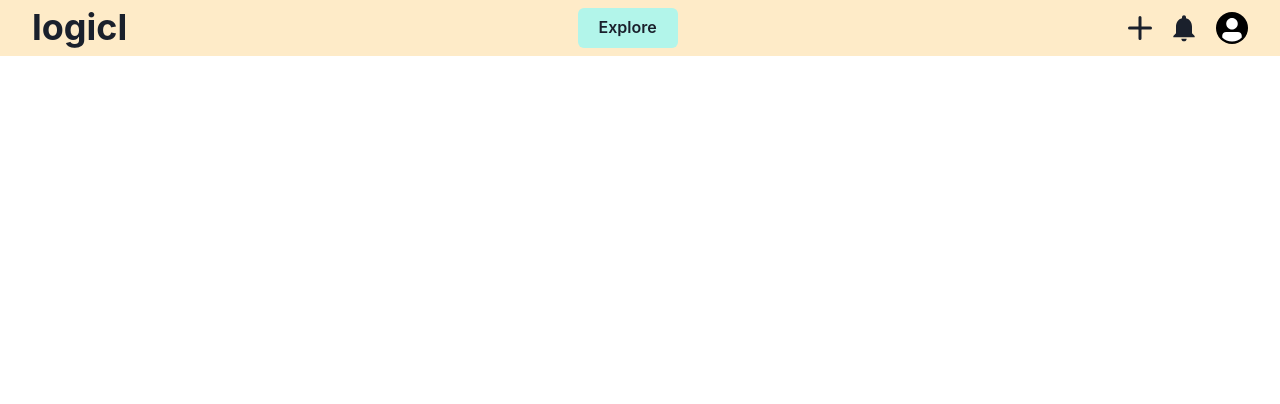
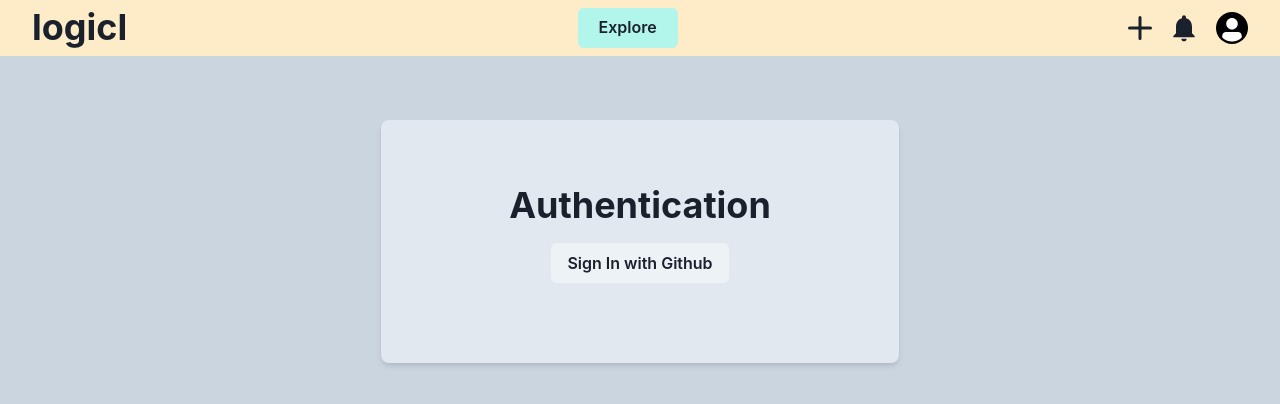
Before and after one commit to keremesen/logicl-poc, a React (Create React App) app: page /auth in a window 1280 px wide. Shown: the top 404 px of the page. Built offline with nearby package versions, Linux system fonts and the light colour scheme; no server answers.

Commit message:
Auth page and authentication

```diff
--- a/package.json
+++ b/package.json
@@ -10,6 +10,7 @@
     "@testing-library/jest-dom": "^5.11.9",
     "@testing-library/react": "^11.2.3",
     "@testing-library/user-event": "^12.6.0",
+    "firebase": "^8.2.3",
     "framer-motion": "^3.2.1",
     "react": "^17.0.1",
     "react-dom": "^17.0.1",
--- a/public/index.html
+++ b/public/index.html
@@ -7,13 +7,8 @@
     <meta name="theme-color" content="#000000" />
     <meta
       name="description"
-      content="Web site created using create-react-app"
+      content="Share ideas with instant feedbacks."
     />
-    <link rel="apple-touch-icon" href="%PUBLIC_URL%/logo192.png" />
-    <!--
-      manifest.json provides metadata used when your web app is installed on a
-      user's mobile device or desktop. See https://developers.google.com/web/fundamentals/web-app-manifest/
-    -->
     <link rel="manifest" href="%PUBLIC_URL%/manifest.json" />
     <!--
       Notice the use of %PUBLIC_URL% in the tags above.
--- a/src/App.js
+++ b/src/App.js
@@ -2,19 +2,20 @@ import { Flex } from "@chakra-ui/react";
 import NavBar from "./components/NavBar";
 import ExplorePage from "./Pages/ExplorePage";
 import Main from "./Pages/Main";
+import Auth from "./Pages/Auth";
 import { BrowserRouter as Router, Switch, Route } from "react-router-dom";
+import { AuthProvider } from "./context/AuthContext";
 
 function App() {
   return (
     <Router>
+      <AuthProvider>
         <NavBar />
         <Flex
           w="100vw"
-        h={100 % -7}
           direction="row"
           align="center"
           justify="center"
-        width="100%"
           height="auto"
           bgColor="#CBD5E0"
         >
@@ -26,8 +27,13 @@ function App() {
             <Route path="/explore">
               <ExplorePage />
             </Route>
+
+            <Route path="/auth">
+              <Auth />
+            </Route>
           </Switch>
         </Flex>
+      </AuthProvider>
     </Router>
   );
 }
--- /dev/null
+++ b/src/Pages/Auth.js
@@ -0,0 +1,66 @@
+import { Button, Flex, Heading } from "@chakra-ui/react";
+import React from "react";
+import { useAuth } from "../context/AuthContext";
+
+const Auth = () => {
+  const auth = useAuth();
+  console.log(auth.user)
+  return (
+    <Flex direction="column" h="93vh" p={16}>
+      <Flex
+        direction="column"
+        align="center"
+        bgColor="gray.200"
+        py={16}
+        px={32}
+        borderRadius={8}
+        boxShadow="md"
+      >
+        <Heading>Authentication</Heading>
+        <Flex my={4} direction="column">
+          {auth.user ? (
+            <>
+              <Button mx={4} colorScheme="gray" onClick={auth.signout}>
+                Sign Out
+              </Button>
+            </>
+          ) : (
+            <>
+              <Button mx={4} colorScheme="gray" onClick={auth.signinWithGitHub}>
+                Sign In with Github
+              </Button>
+            </>
+          )}
+        </Flex>
+      </Flex>
+    </Flex>
+  );
+};
+
+/*
+<FormControl id="email" isRequired>
+            <FormLabel>Email address</FormLabel>
+            <Input
+              type="email"
+              placeholder="name@site.com"
+              onChange={(e) => setEmail(e.target.value)}
+            />
+          </FormControl>
+          <FormControl id="password">
+            <FormLabel>Password</FormLabel>
+            <Input
+              type="password"
+              placeholder="Password"
+              onChange={(e) => setPassword(e.target.value)}
+            />
+          </FormControl>
+          <FormControl id="submitButton" mt={4}>
+            <Button
+              colorScheme="teal"
+              isDisabled={email.length < 6 || password.length < 6}
+            >
+              Sign In
+            </Button>
+
+*/
+export default Auth;
--- a/src/components/NavBar.js
+++ b/src/components/NavBar.js
@@ -1,8 +1,10 @@
 import { Flex, Avatar, Heading, Stack, Button } from "@chakra-ui/react";
 import { BellIcon, AddIcon } from "@chakra-ui/icons";
 import { Link } from "react-router-dom";
+import { useAuth } from "../context/AuthContext";
 
 const NavBar = () => {
+  const auth = useAuth();
   return (
     <Flex
       as="nav"
@@ -24,7 +26,10 @@ const NavBar = () => {
       <Stack direction="row" spacing="16px" align="center">
         <AddIcon boxSize={6} />
         <BellIcon boxSize={8} />
-        <Avatar boxSize={8} bgColor="#000" />
+
+        <Link to="/auth">
+          <Avatar boxSize={8} bgColor="#000" src={auth.user ? auth.user.photoUrl : ''} />
+        </Link>
       </Stack>
     </Flex>
   );
--- /dev/null
+++ b/src/context/AuthContext.js
@@ -0,0 +1,66 @@
+import React, { useState, useEffect, useContext, createContext } from "react";
+
+import firebase from "../libs/firebase";
+
+const authContext = createContext();
+
+export function AuthProvider({ children }) {
+  const auth = useProvideAuth();
+  return <authContext.Provider value={auth}>{children}</authContext.Provider>;
+}
+
+export const useAuth = () => {
+  return useContext(authContext);
+};
+
+function useProvideAuth() {
+  const [user, setUser] = useState(null);
+
+  const handleUser = async (rawUser) => {
+    if (rawUser) {
+      const user = await formatUser(rawUser);
+      setUser(user);
+      return user;
+    } else {
+      setUser(false);
+      return false;
+    }
+  };
+
+  const signinWithGitHub = () => {
+    return firebase
+      .auth()
+      .signInWithPopup(new firebase.auth.GithubAuthProvider())
+      .then((response) => {
+        handleUser(response.user);
+      });
+  };
+
+  const signout = () => {
+    return firebase
+      .auth()
+      .signOut()
+      .then(() => handleUser(false));
+  };
+
+  useEffect(() => {
+    const unsubscribe = firebase.auth().onIdTokenChanged(handleUser);
+
+    return () => unsubscribe();
+  }, []);
+
+  return {
+    user,
+    signinWithGitHub,
+    signout,
+  };
+}
+
+const formatUser = async (user) => {
+  return {
+    uid: user.uid,
+    email: user.email,
+    name: user.displayName,
+    photoUrl: user.photoURL,
+  };
+};
--- /dev/null
+++ b/src/libs/firebase.js
@@ -0,0 +1,18 @@
+import firebase from 'firebase/app';
+import 'firebase/auth';
+
+const FIREBASE_CONFIG = {
+    apiKey: "AIzaSyD8qhjDIOv2_q9u-i0Ei28UAs84MY2zjmc",
+    authDomain: "logicl-poc.firebaseapp.com",
+    projectId: "logicl-poc",
+    storageBucket: "logicl-poc.appspot.com",
+    messagingSenderId: "359414721534",
+    appId: "1:359414721534:web:e1cdeedfd952cbfe1c6eaf"
+};
+
+if(!firebase.apps.length){
+    firebase.initializeApp(FIREBASE_CONFIG);
+}
+
+
+export default firebase;
```
Also changed, not shown: public/manifest.json, 1 other file (tests, documents, lock files or other folders). Lines whose indentation alone changed are shown as unchanged.
